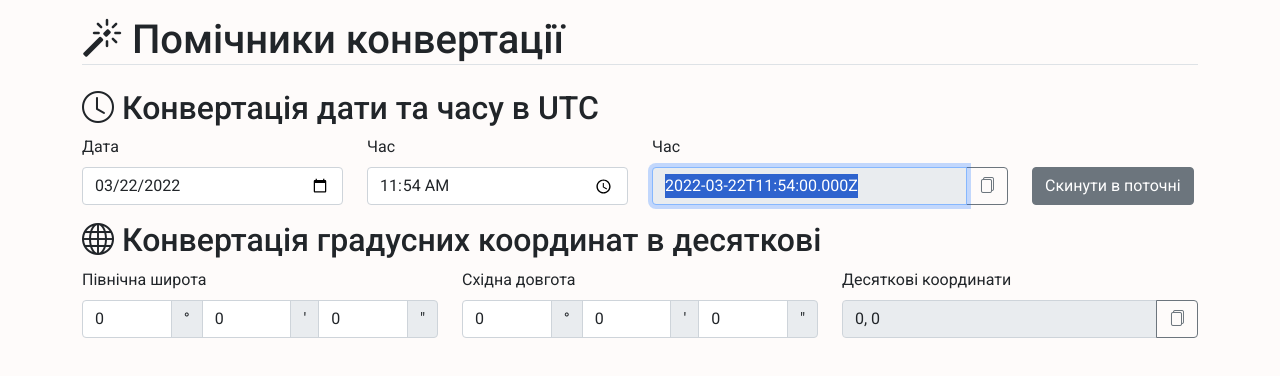
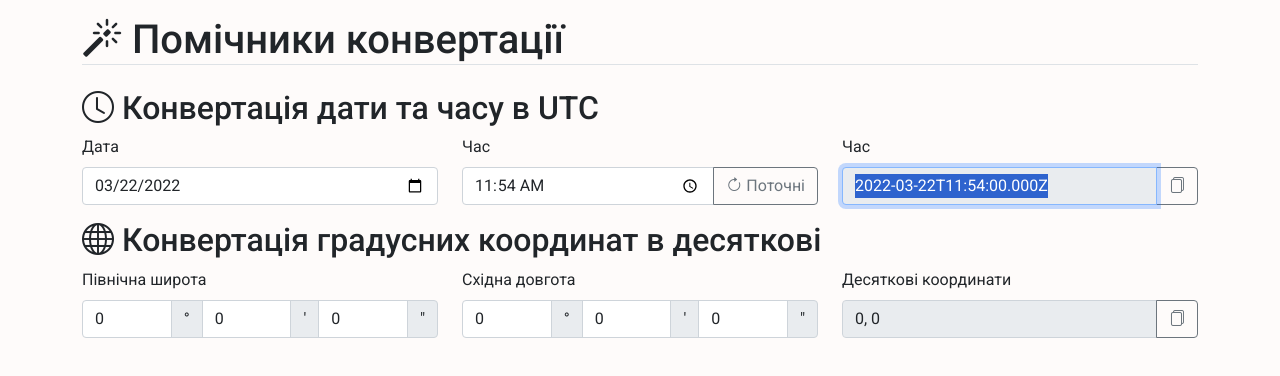
Before and after one commit to tougaj/timestamp2ISO, a plain HTML site: page index.html in a window 1280 px wide. Drawn offline with nearby package versions, Linux system fonts and the light colour scheme.

Commit message:
Переміщено кнопку скидання дати та часу.

```diff
--- a/index.html
+++ b/index.html
@@ -32,13 +32,16 @@
 				</div>
 				<div class="col-12">
 					<form class="row" id="formTimeStamp">
-						<div class="col-3">
+						<div class="col-4">
 							<label for="editDate" class="form-label">Дата</label>
 							<input type="date" class="form-control" id="editDate" value="" />
 						</div>
-						<div class="col-3">
+						<div class="col-4">
 							<label for="editTime" class="form-label">Час</label>
-							<input type="time" class="form-control" id="editTime" value="" />
+							<div class="input-group">
+								<input type="time" class="form-control" id="editTime" value="" />
+								<button class="btn btn-outline-secondary" id="btnReset" tabindex="-1"><i class="bi bi-arrow-clockwise"></i> Поточні</button>
+							</div>
 						</div>
 						<div class="col-4">
 							<label for="utcDate" class="form-label">Час</label>
@@ -51,9 +54,6 @@
 									<i class="bi bi-files"></i>
 								</button>
 							</div>
-						</div>
-						<div class="col-2 align-self-end">
-							<button class="btn btn-secondary" id="btnReset">Скинути в поточні</button>
 						</div>
 					</form>
 				</div>
```
